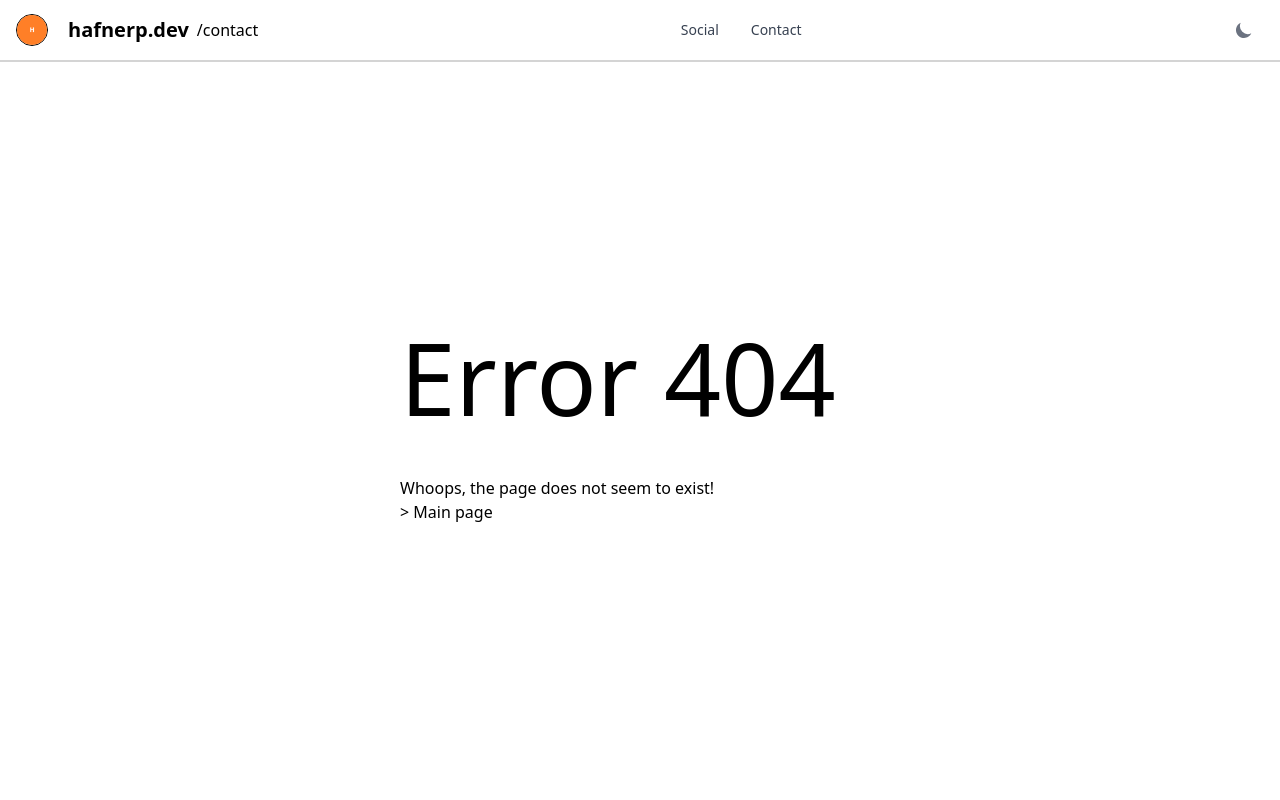
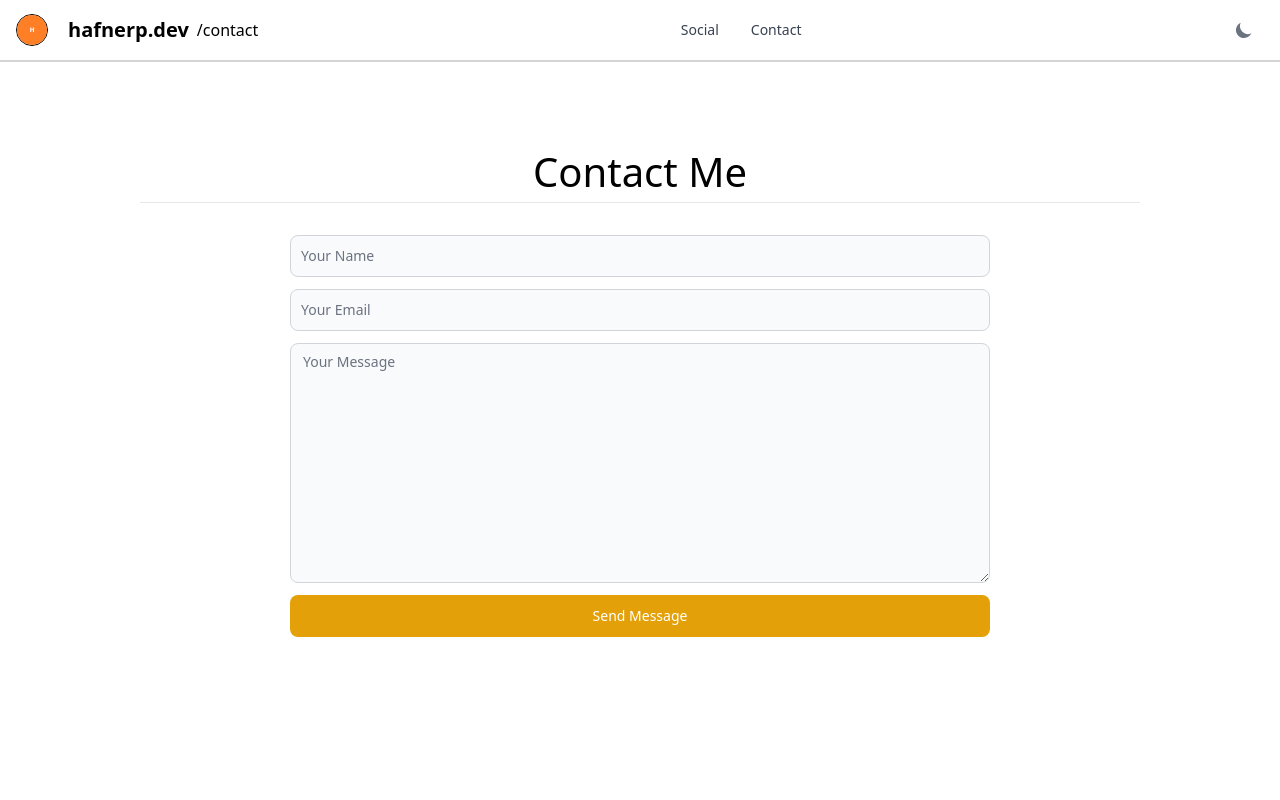
Before and after one commit to HaCoGames/hafnerp.dev, a React (Vite) app: page /contact in a window 1280 px wide. Before the commit this address had no page. Shown: the top 800 px of the page. Built offline with nearby package versions, Linux system fonts and the light colour scheme.

Commit message:
Contact page

```diff
--- a/src/main.tsx
+++ b/src/main.tsx
@@ -8,6 +8,7 @@ import { createBrowserRouter, RouterProvider } from "react-router-dom";
 import NotFound from "./components/Errors/NotFound.tsx";
 import Me from "./pages/Me.tsx";
 import Socials from "./pages/Socials/Socials.tsx";
+import ContactPage from "./pages/Contact/ContactPage.tsx";
 
 const router = createBrowserRouter([
   {
@@ -26,6 +27,10 @@ const router = createBrowserRouter([
       {
         path: '/social',
         element: <Socials />
+      },
+      {
+        path: '/contact',
+        element: <ContactPage />
       }
     ]
   },
--- /dev/null
+++ b/src/pages/Contact/ContactPage.tsx
@@ -0,0 +1,60 @@
+import '../Me.css'
+
+import { useState } from 'react';
+
+import { Button, Textarea, TextInput } from 'flowbite-react';
+
+export default function ContactPage() {
+  const [formData, setFormData] = useState({
+    name: '',
+    email: '',
+    message: '',
+  });
+
+  const handleChange = (e) => {
+    const { name, value } = e.target;
+    setFormData({ ...formData, [name]: value });
+  };
+
+  const handleSubmit = (e) => {
+    e.preventDefault();
+    const mailtoLink = `mailto:contact@hafnerp.dev?subject=Message from ${encodeURIComponent(formData.name)}&body=${encodeURIComponent(formData.message)}%0D%0A%0D%0AFrom: ${encodeURIComponent(formData.name)} (${encodeURIComponent(formData.email)})`;
+    window.location.href = mailtoLink;
+  };
+
+  return (
+    <div className='me-container'>
+        <div className="me-inner-container">
+            <h1 className="mb-3 border-b dark:text-white">Contact Me</h1>
+            <form onSubmit={handleSubmit} className="mt-4 w-[700px] space-y-3">
+                <TextInput
+                type="text"
+                name="name"
+                placeholder="Your Name"
+                value={formData.name}
+                onChange={handleChange}
+                required
+                />
+                <TextInput
+                type="email"
+                name="email"
+                placeholder="Your Email"
+                value={formData.email}
+                onChange={handleChange}
+                required
+                />
+                <Textarea
+                className='h-[30vh]'
+                name="message"
+                placeholder="Your Message"
+                value={formData.message}
+                onChange={handleChange}
+                required
+                />
+                <Button color={'warning'} type="submit" className="w-full">Send Message</Button>
+            </form>
+        </div>
+    </div>
+
+  );
+}
```
